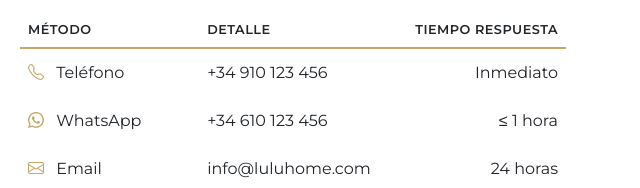
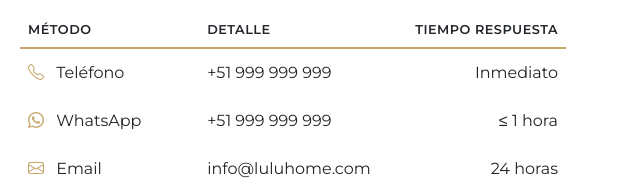
Before and after one commit to Shaaawlj/EV-INT-WEB, a plain HTML site: page contacto.html in a window 1280 px wide. Shown: the part 744-932 px from the top of the page, 632-1272 px from the left. Drawn offline with nearby package versions, Linux system fonts and the light colour scheme.

Commit message:
Update contacto.html

```diff
--- a/contacto.html
+++ b/contacto.html
@@ -166,12 +166,12 @@
                             <tbody>
                                 <tr>
                                     <td><i class="bi bi-telephone text-gold me-2"></i> Teléfono</td>
-                                    <td>+34 910 123 456</td>
+                                    <td>+51 999 999 999</td>
                                     <td class="text-end">Inmediato</td>
                                 </tr>
                                 <tr>
                                     <td><i class="bi bi-whatsapp text-gold me-2"></i> WhatsApp</td>
-                                    <td>+34 610 123 456</td>
+                                    <td>+51 999 999 999</td>
                                     <td class="text-end">≤ 1 hora</td>
                                 </tr>
                                 <tr>
```
